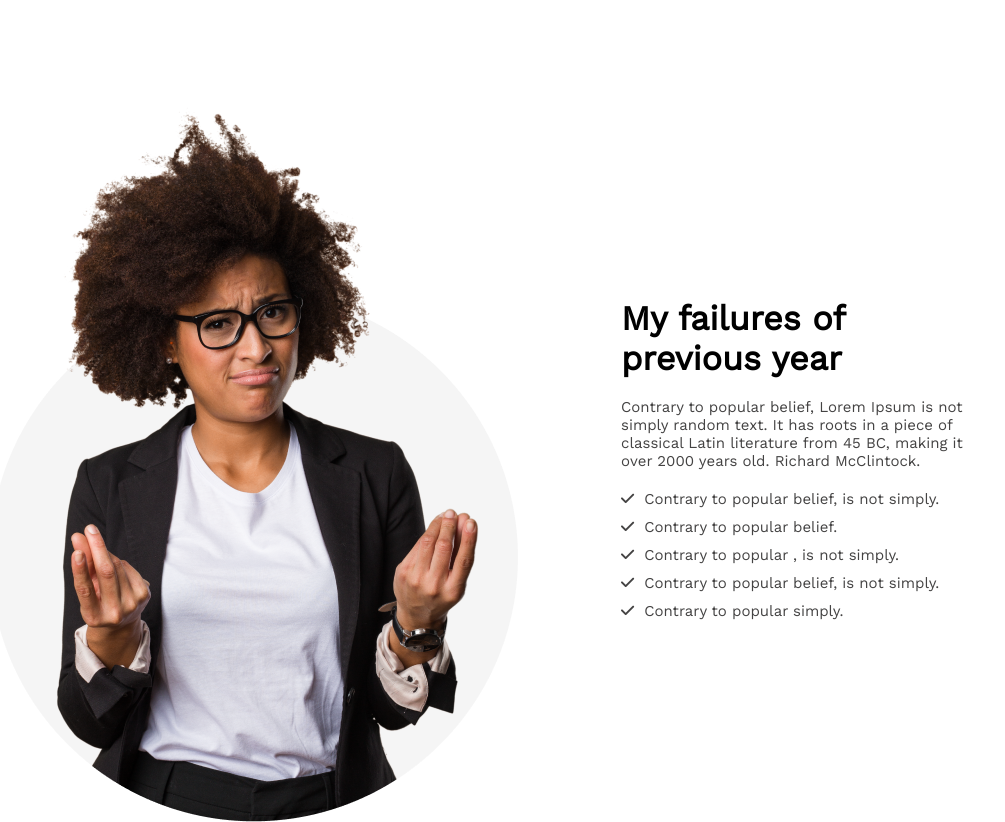
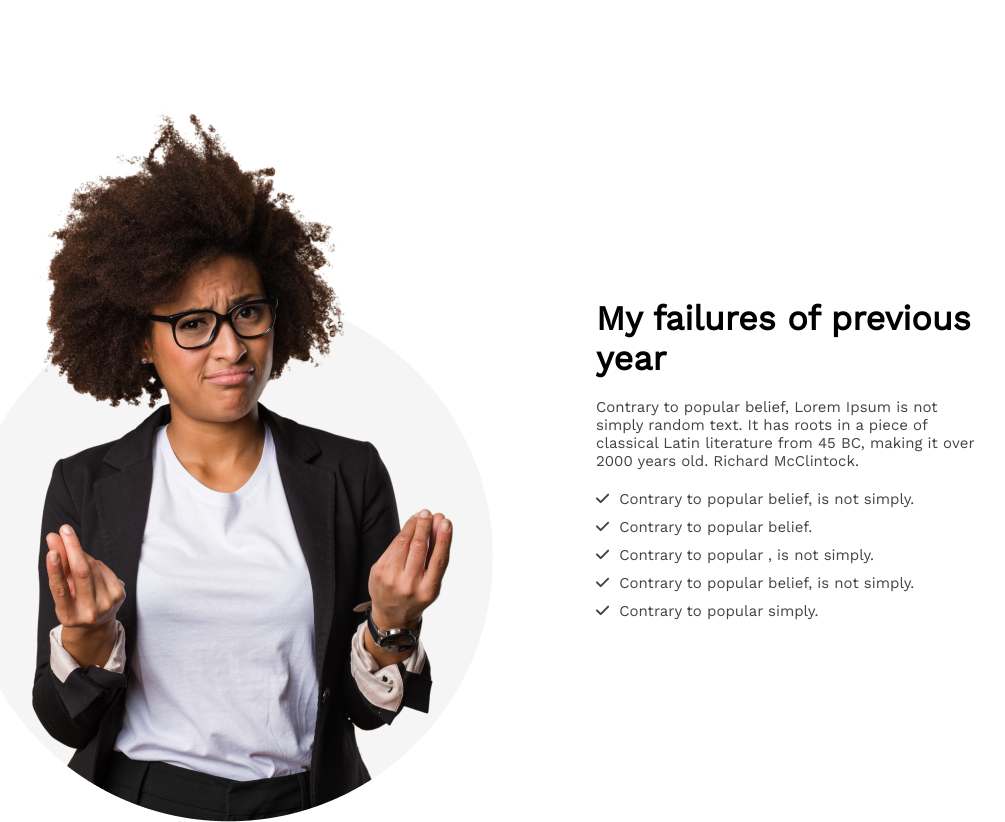
Before and after one commit to Tasneemnur/assignment, a plain HTML site: page index.html in a window 1280 px wide. Shown: the part 729-1551 px from the top of the page, without its empty margins (168-1173 px from the left). Drawn offline with nearby package versions, Linux system fonts and the light colour scheme.

Commit message:
correction

```diff
--- a/css/style.css
+++ b/css/style.css
@@ -45,7 +45,7 @@
     display: flex;
     gap: 85px;
     margin-top: 100px;
-    margin-left: 135px;
+    margin-left: 110px;
     margin-right: 130px;
     margin-bottom: 120px;
 }
```
